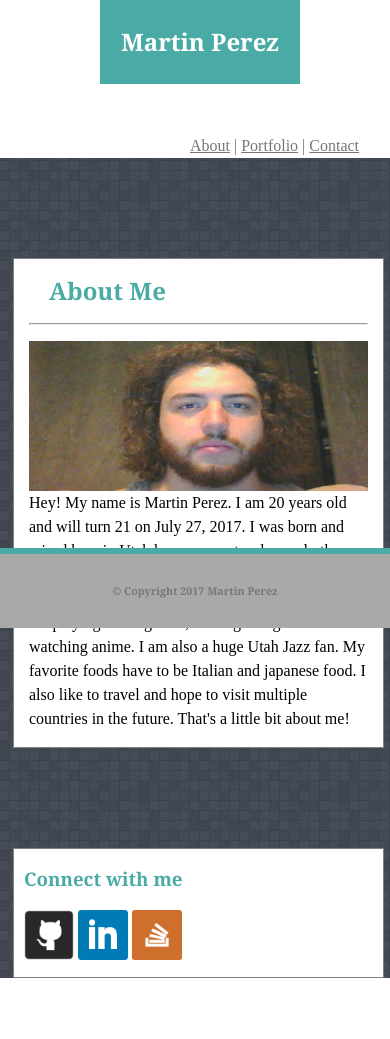
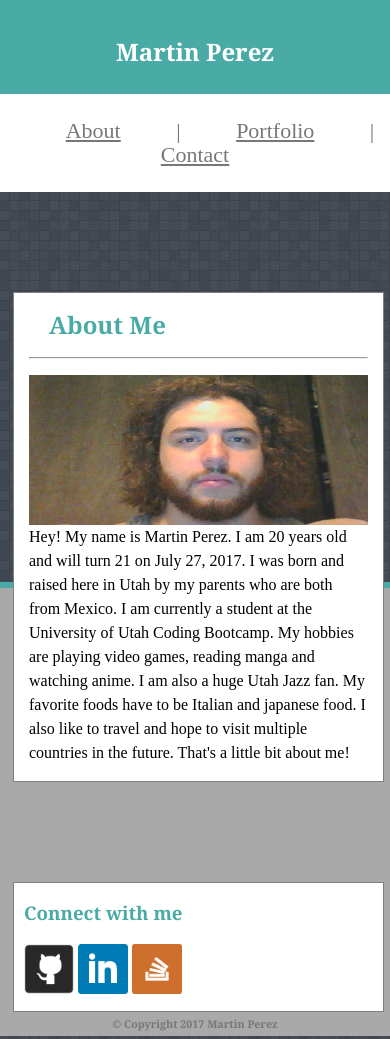
Before and after one commit to martinperezsh/Responsive-Portfolio, a plain HTML site: page index.html in a window 390 px wide. Shown: the top 1039 px of the page. Before the commit the page ends 978 px from the top, so only its background shows below. Drawn offline with Linux system fonts and the light colour scheme.

Commit message:
fixed header for 680px

```diff
--- a/assets/css/style.css
+++ b/assets/css/style.css
@@ -134,7 +134,7 @@ h6 {
 	text-align: center;
 	width: 100%;
 	border-top: solid 6px  #4aaaa5;
-	position: absolute;
+	position: ;
 	margin-top: 100%;
 }
 a {
@@ -197,6 +197,7 @@ textarea {
 	}
 }
 
+	/*640*/
 @media screen and (max-width: 640px) {
 	.header {
 		width: 100%;
@@ -212,4 +213,20 @@ textarea {
 		width: 95%;
 		margin-left: 13px;
 	}
+	.links {
+		width: 100%;
+		text-align: center;
+		margin-top: 25px;
+		margin-bottom: 25px;
+		font-size: 22px;
+	}
+	.name {
+		width: 100%;
+		margin: 0 0 0 0;
+		padding-top: 20px;
+	}
+	a {
+		margin: 50px;
+
+	}
 }
```
